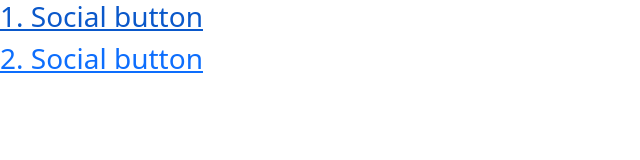
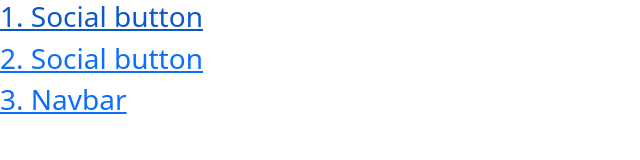
Before and after one commit to helodeepakji/home, a plain HTML site: page index.html in a window 1280 px wide. Shown: the whole page, without its empty margins (0-640 px from the left). Drawn offline with nearby package versions, Linux system fonts and the light colour scheme.

Commit message:
Update index.html

```diff
--- a/index.html
+++ b/index.html
@@ -21,6 +21,7 @@
   <body>
 <a href="social.html"> <h3> 1. Social button </h3> </a>
  <a href="social2.html"> <h3> 2. Social button </h3> </a>
+<a href="navbar.html"> <h3> 3. Navbar </h3> </a>
 
 
   </body>
```
